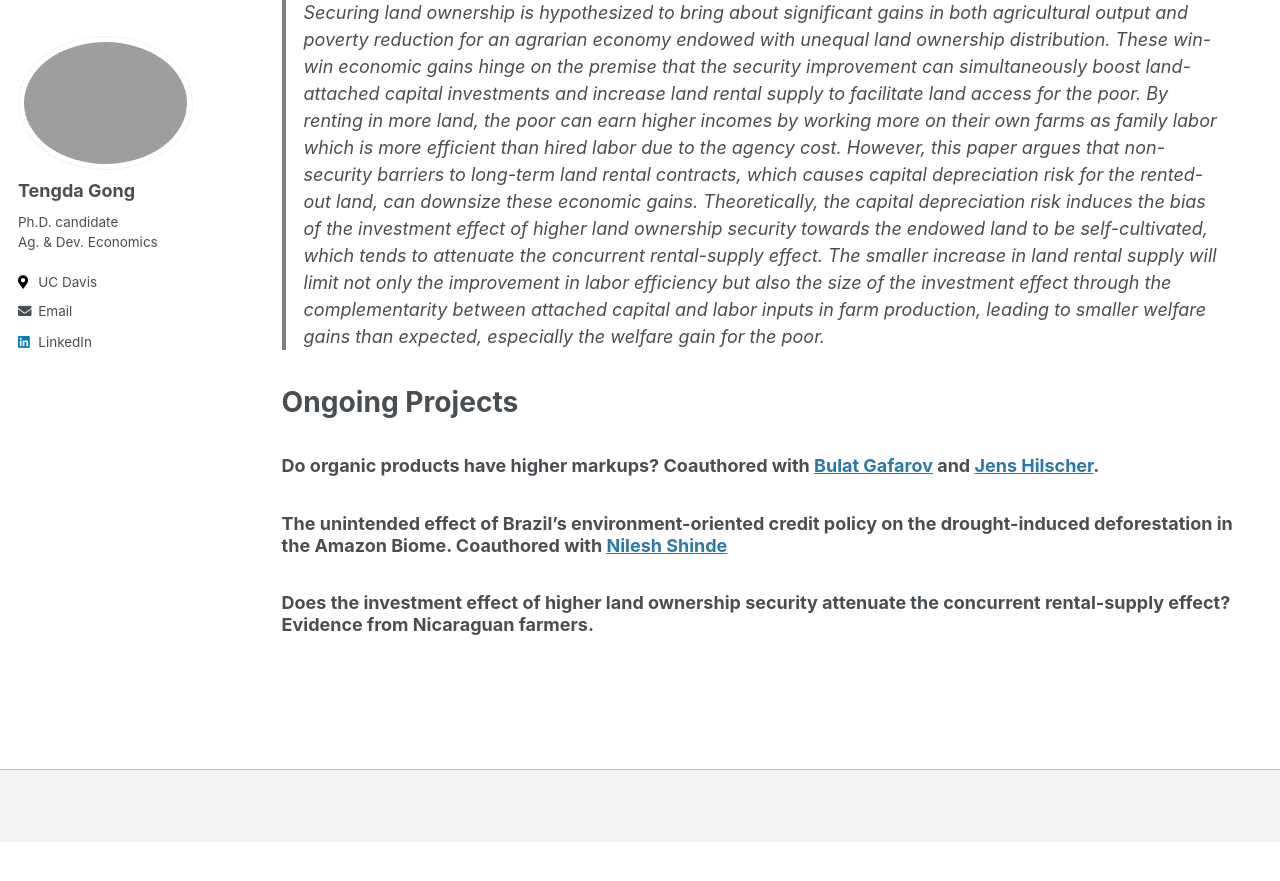
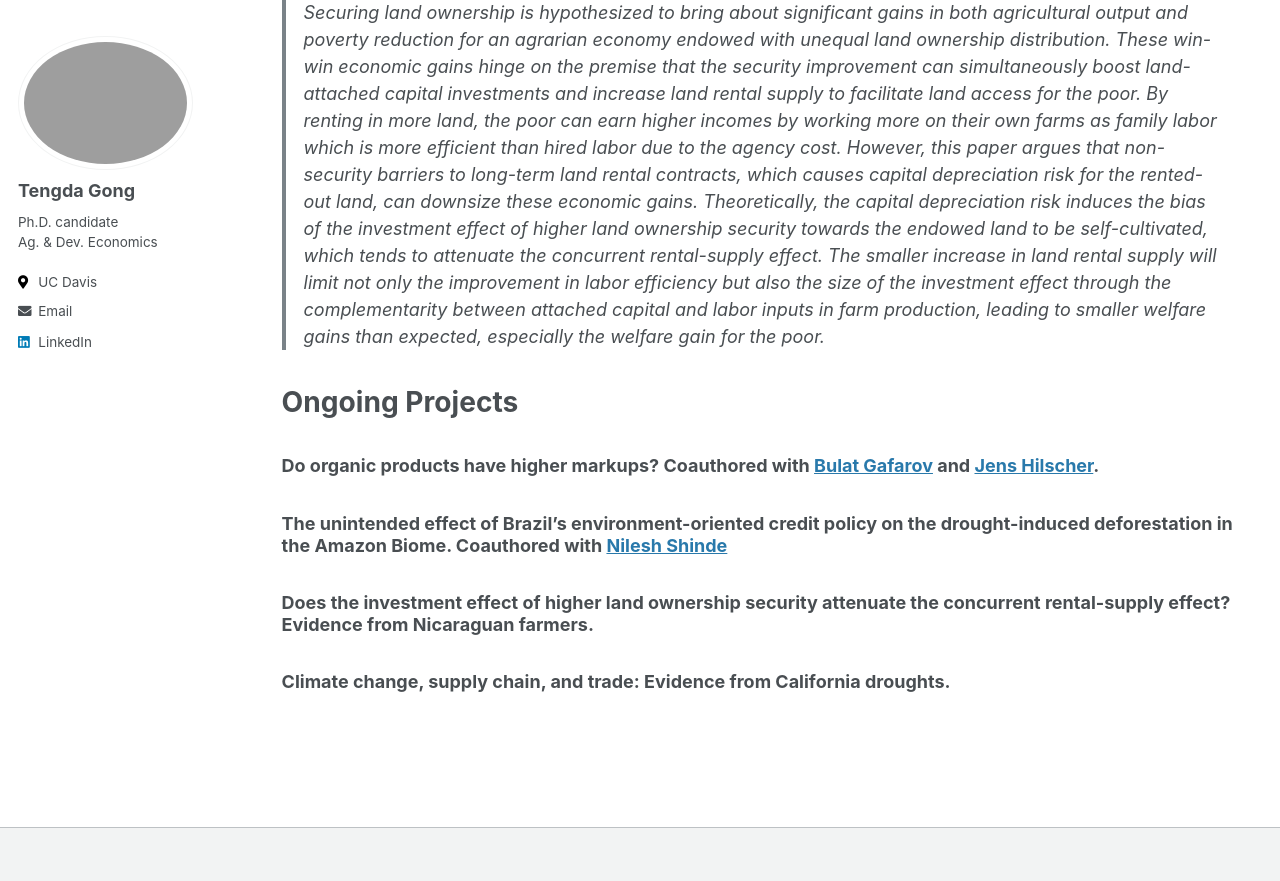
Before and after one commit to tendakung/tendakung.github.io, a Jekyll site: the page built from _pages/research.md, in a window 1280 px wide and 900 px high, scrolled down 946 px. Shown: the top 881 px of the window. Built offline with Jekyll 4.4.1, drawn with Linux system fonts in a browser that asks for light colours; before the commit the page ends 1788 px from its top, so only the background shows below that.

Commit message:
Update research.md

```diff
--- a/_pages/research.md
+++ b/_pages/research.md
@@ -22,3 +22,5 @@ author_profile: true
 ### The unintended effect of Brazil's environment-oriented credit policy on the drought-induced deforestation in the Amazon Biome. Coauthored with [Nilesh Shinde](https://sites.google.com/view/nshinde/home)
 
 ### Does the investment effect of higher land ownership security attenuate the concurrent rental-supply effect? Evidence from Nicaraguan farmers.
+
+### Climate change, supply chain, and trade: Evidence from California droughts.
```
